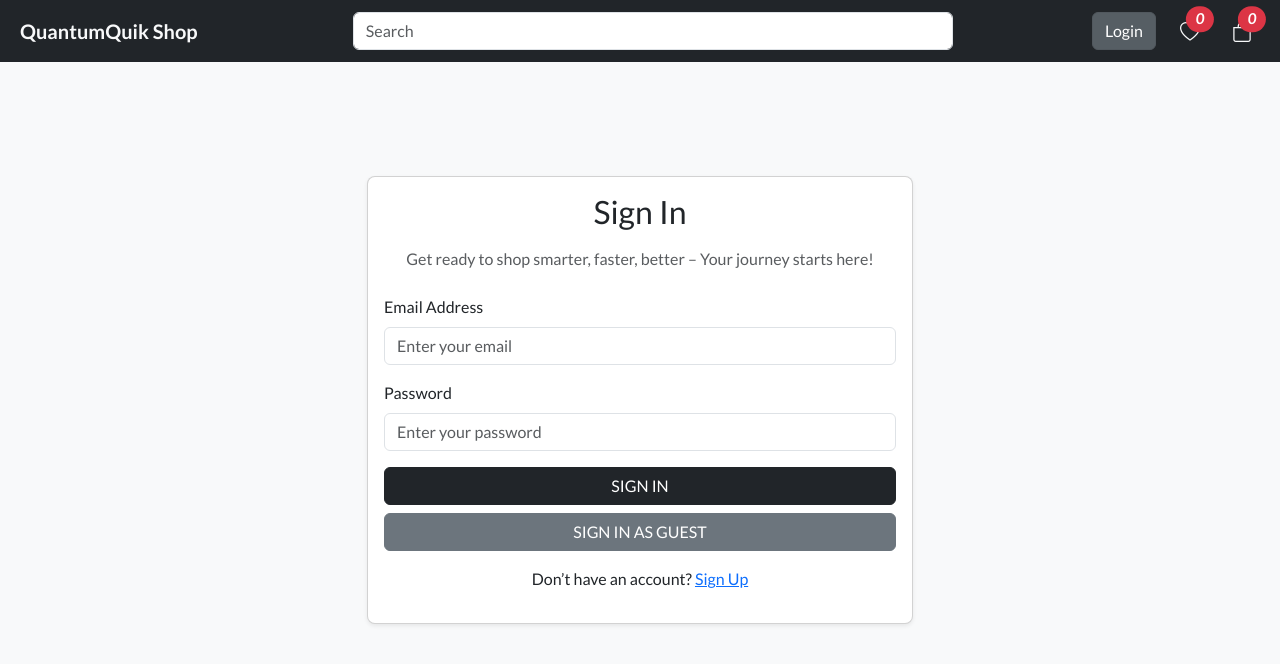
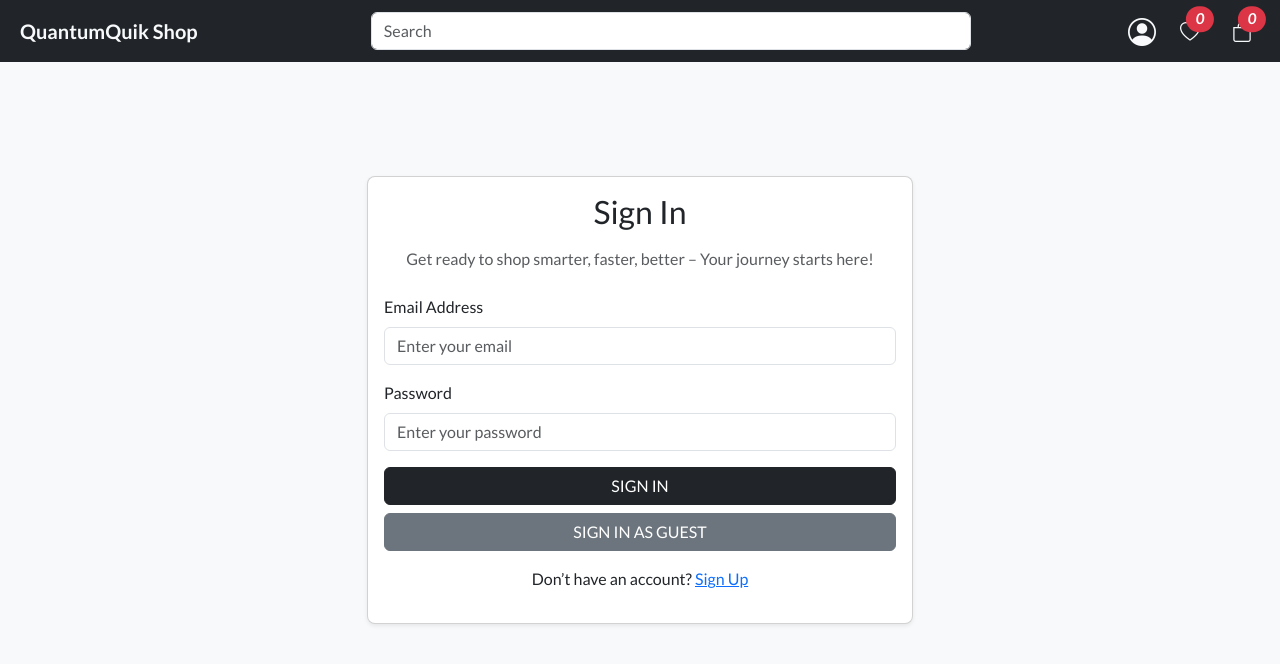
Before and after one commit to Malaya47/QuantumQuikShop, a React (Vite) app: page /login in a window 1280 px wide. Shown: the top 664 px of the page. Built offline with nearby package versions, Linux system fonts and the light colour scheme; no server answers.

Commit message:
update: made profile icon

```diff
--- a/src/components/Header.jsx
+++ b/src/components/Header.jsx
@@ -50,10 +50,10 @@ const Header = () => {
               <li className="nav-item">
                 <NavLink
                   to={"/login"}
-                  className="btn btn-secondary"
+                  className="text-light"
                   aria-current="page"
                 >
-                  Login
+                  <i class="bi bi-person-circle fs-3"></i>
                 </NavLink>
               </li>
               <li className="nav-item ms-3">
--- a/src/pages/Login.jsx
+++ b/src/pages/Login.jsx
@@ -56,7 +56,7 @@ const Login = () => {
   }, [token]);
 
   return (
-    <>
+    <section>
       <ToastContainer theme="dark" autoClose={1000} />
       <Header />
       <section className="d-flex justify-content-center align-items-center vh-100 bg-light">
@@ -142,7 +142,7 @@ const Login = () => {
           </div>
         </div>
       </section>
-    </>
+    </section>
   );
 };
 
```
